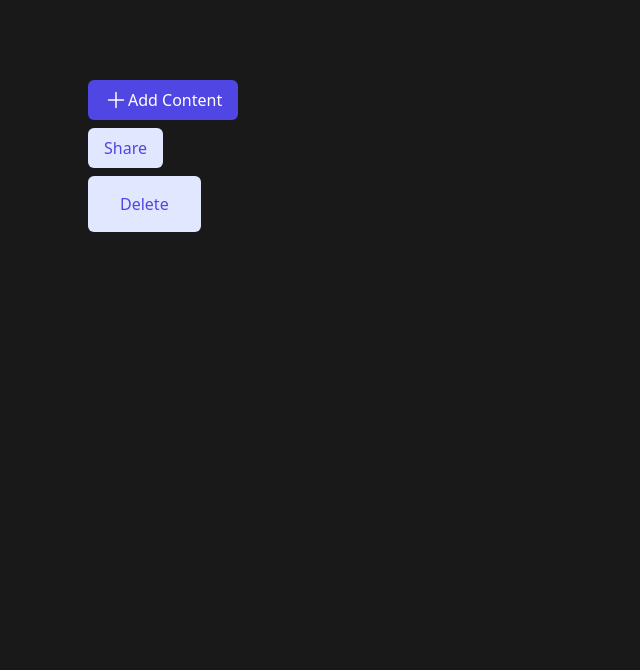
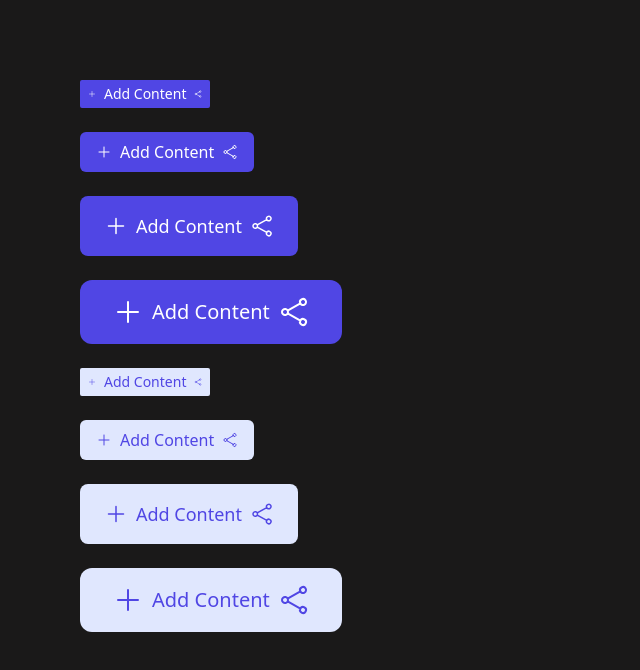
Before and after one commit to chaturvedi-anil/brainly-frontend, a React (Vite) app: page / in a window 1280 px wide. Shown: the top 670 px of the page, without its empty margins (0-640 px from the left). Built offline with nearby package versions, Linux system fonts and the light colour scheme.

Commit message:
Added icon support for button

```diff
--- a/src/App.tsx
+++ b/src/App.tsx
@@ -1,12 +1,18 @@
 import Button from './components/ui/Button';
 import PlusIcon from './icons/PlusIcon';
+import ShareIcon from './icons/ShareIcon';
 
 const App = () => {
   return (
     <div className='m-20 bg-black-400'>
-      <Button variant='primary' text='Add Content' size='md' startIcon={<PlusIcon />} />
-      <Button variant='secondary' text='Share' size='md' />
-      <Button variant='secondary' text='Delete' size='xl' />
+      <Button variant='primary' text='Add Content' size='sm' startIcon={<PlusIcon size='sm' />} endIcon={<ShareIcon size='sm'/>}/> <br />
+      <Button variant='primary' text='Add Content' size='md' startIcon={<PlusIcon size='md' />} endIcon={<ShareIcon size='md'/>}/> <br />
+      <Button variant='primary' text='Add Content' size='lg' startIcon={<PlusIcon size='lg' />} endIcon={<ShareIcon size='lg'/>}/> <br />
+      <Button variant='primary' text='Add Content' size='xl' startIcon={<PlusIcon size='xl' />} endIcon={<ShareIcon size='xl'/>}/> <br />
+      <Button variant='secondary' text='Add Content' size='sm' startIcon={<PlusIcon size='sm' />} endIcon={<ShareIcon size='sm'/>}/> <br />
+      <Button variant='secondary' text='Add Content' size='md' startIcon={<PlusIcon size='md' />} endIcon={<ShareIcon size='md'/>}/> <br />
+      <Button variant='secondary' text='Add Content' size='lg' startIcon={<PlusIcon size='lg' />} endIcon={<ShareIcon size='lg'/>}/> <br />
+      <Button variant='secondary' text='Add Content' size='xl' startIcon={<PlusIcon size='xl' />} endIcon={<ShareIcon size='xl'/>}/> <br />
     </div>
   )
 }
--- a/src/components/ui/Button.tsx
+++ b/src/components/ui/Button.tsx
@@ -14,22 +14,24 @@ const variantStyles = {
     "secondary" : "bg-purple-300 text-purple-600 "
 }
 
-const defaultStyle = "rounded-md m-2 flex";
+const defaultStyle = "flex items-center";
 
-const sizeStyle ={
-    "sm": "py-1 px-2",
-    "md": "py-2 px-4",
-    "lg": "py-4 px-6",
-    "xl": "py-4 px-8"
+const sizeStyle = {
+    "sm": "py-1 px-2 rounded-sm text-sm",
+    "md": "py-2 px-4 rounded-md text-md",
+    "lg": "py-4 px-6 rounded-lg text-lg",
+    "xl": "py-4 px-8 rounded-xl text-xl"
 }
 
 const Button = (props: ButtonProps) => {
 
   return (
     <button className={`${defaultStyle} ${variantStyles[props.variant]} ${sizeStyle[props.size]}`} >
-        {props.startIcon} {props.text} {props.endIcon}
+        {props.startIcon && <span className="mr-2">{props.startIcon}</span>}
+        {props.text}
+        {props.endIcon && <span className="ml-2"> {props.endIcon}</span>}
     </button>
   )
 }
 
-export default Button
+export default Button;
--- a/src/icons/PlusIcon.tsx
+++ b/src/icons/PlusIcon.tsx
@@ -1,6 +1,8 @@
-const PlusIcon = () => {
+import { IconProps, IconSizeVariant } from ".";
+
+const PlusIcon = (props: IconProps) => {
   return (
-    <svg xmlns="http://www.w3.org/2000/svg" fill="none" viewBox="0 0 24 24" stroke-width="1.5" stroke="currentColor" className="size-6">
+    <svg xmlns="http://www.w3.org/2000/svg" fill="none" viewBox="0 0 24 24" stroke-width="1.5" stroke="currentColor" className={IconSizeVariant[props.size]}>
         <path stroke-linecap="round" stroke-linejoin="round" d="M12 4.5v15m7.5-7.5h-15" />
     </svg>
 
--- /dev/null
+++ b/src/icons/ShareIcon.tsx
@@ -0,0 +1,12 @@
+import { IconProps, IconSizeVariant } from "."
+
+const ShareIcon = (props: IconProps) => {
+  return (
+    <svg xmlns="http://www.w3.org/2000/svg" fill="none" viewBox="0 0 24 24" stroke-width="1.5" stroke="currentColor" className={IconSizeVariant[props.size]}>
+        <path stroke-linecap="round" stroke-linejoin="round" d="M7.217 10.907a2.25 2.25 0 1 0 0 2.186m0-2.186c.18.324.283.696.283 1.093s-.103.77-.283 1.093m0-2.186 9.566-5.314m-9.566 7.5 9.566 5.314m0 0a2.25 2.25 0 1 0 3.935 2.186 2.25 2.25 0 0 0-3.935-2.186Zm0-12.814a2.25 2.25 0 1 0 3.933-2.185 2.25 2.25 0 0 0-3.933 2.185Z" />
+    </svg>
+
+  )
+}
+
+export default ShareIcon
--- /dev/null
+++ b/src/icons/index.tsx
@@ -0,0 +1,10 @@
+export interface IconProps{
+    size: "sm" | "md" | "lg" | "xl"
+}
+
+export const IconSizeVariant ={
+    "sm": "size-2",
+    "md": "size-4",
+    "lg": "size-6",
+    "xl": "size-8"
+}
```
Also changed, not shown: src/App.css (deleted).
